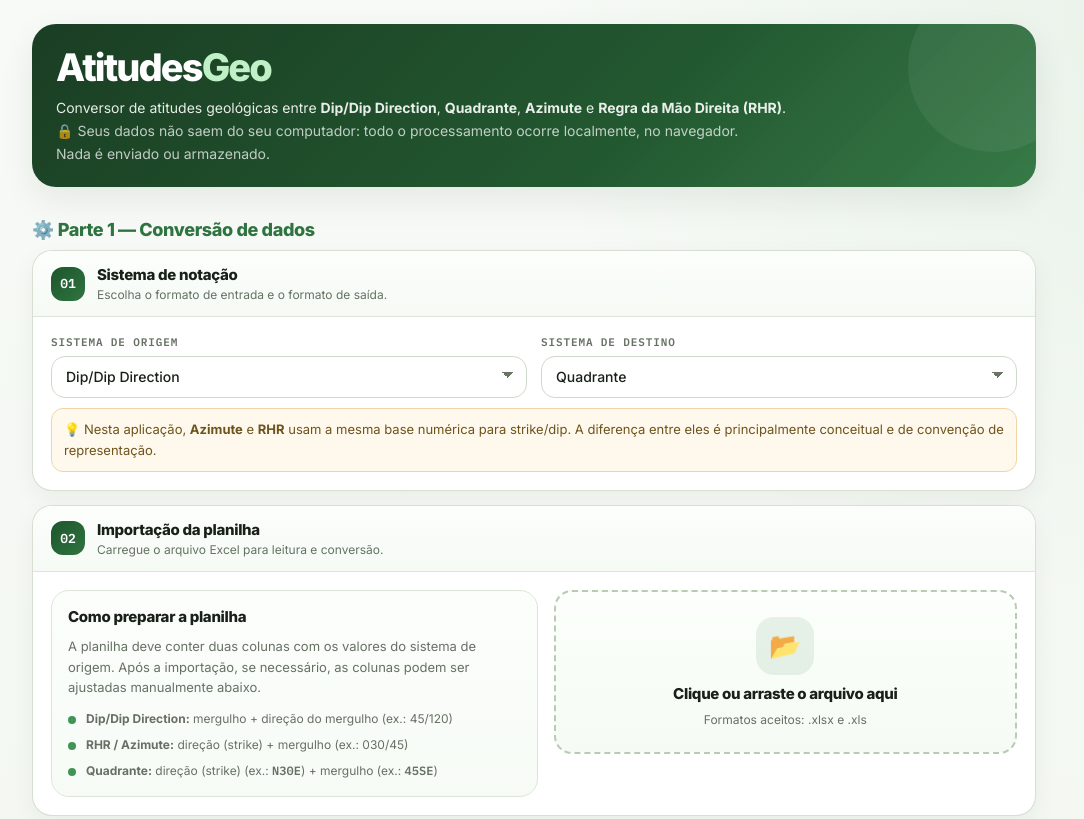
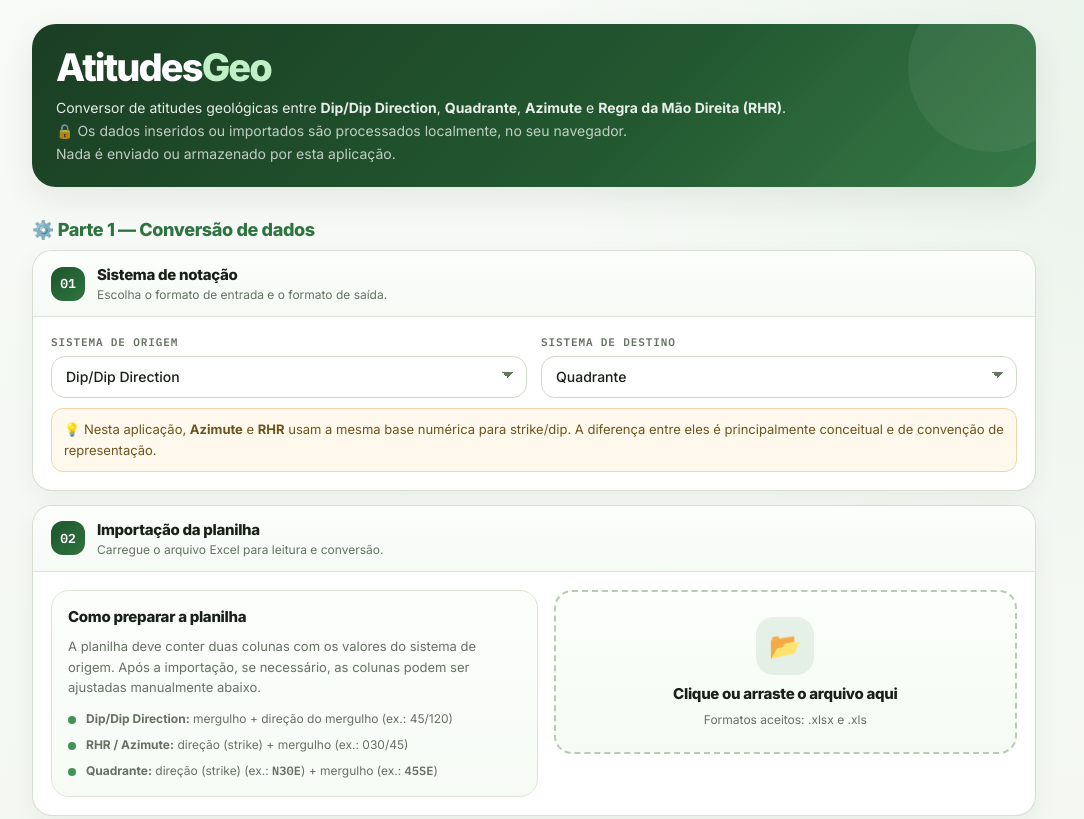
Before and after one commit to Geogigante/Atitudes_Geo, a plain HTML site: page index.html in a window 1280 px wide. Shown: the top 819 px of the page, without its empty margins (106-1190 px from the left). Drawn offline with Linux system fonts and the light colour scheme.

Commit message:
Atualização do layout e README

```diff
--- a/index.html
+++ b/index.html
@@ -24,9 +24,8 @@
         <strong>Regra da Mão Direita (RHR)</strong>.
       </p>
       <p class="privacy-note">
-        🔒 Seus dados não saem do seu computador: todo o processamento
-        ocorre localmente, no navegador.<br>
-        Nada é enviado ou armazenado.
+        🔒 Os dados inseridos ou importados são processados localmente, no seu navegador.<br>
+        Nada é enviado ou armazenado por esta aplicação.
       </p>
     </section>
 
```
Also changed, not shown: 1 other file.
